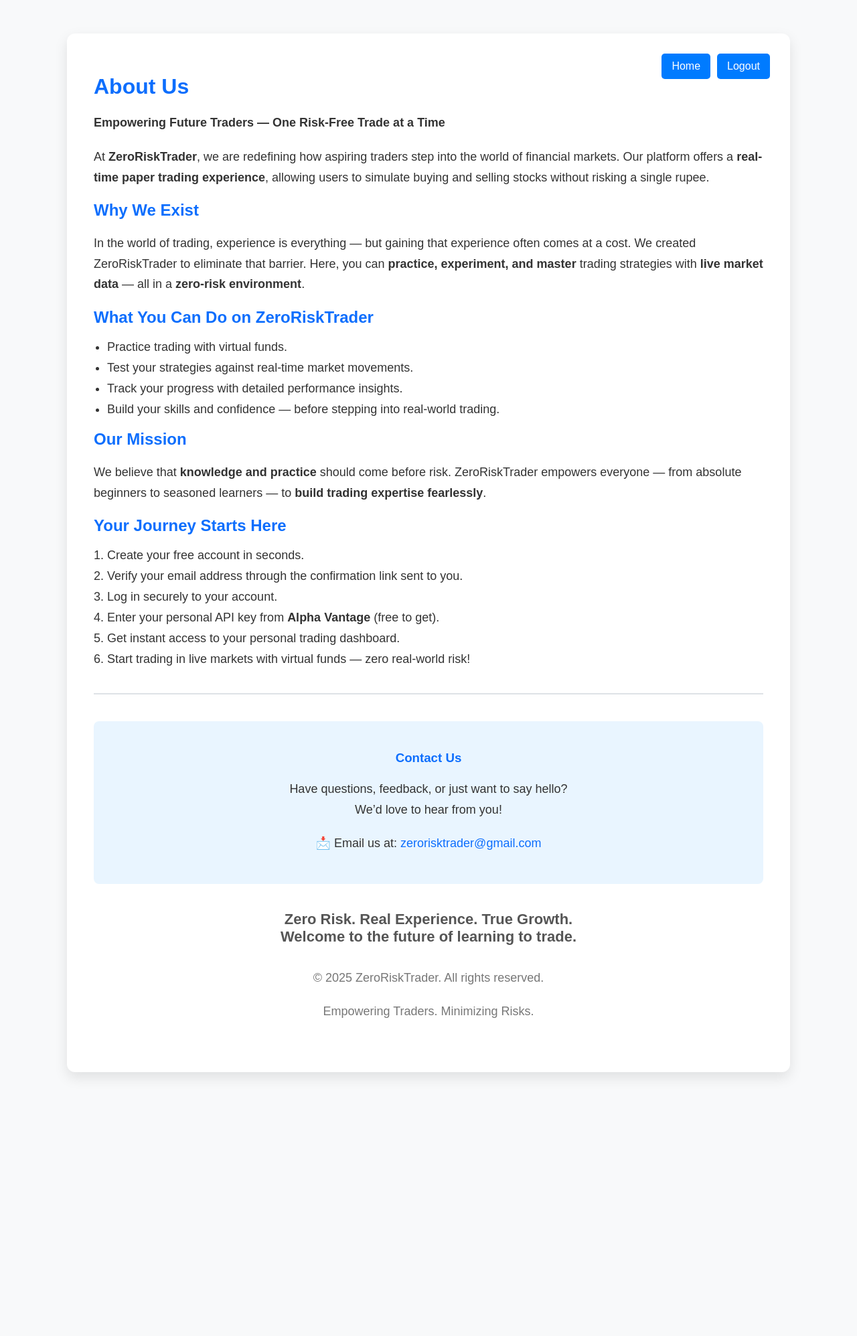
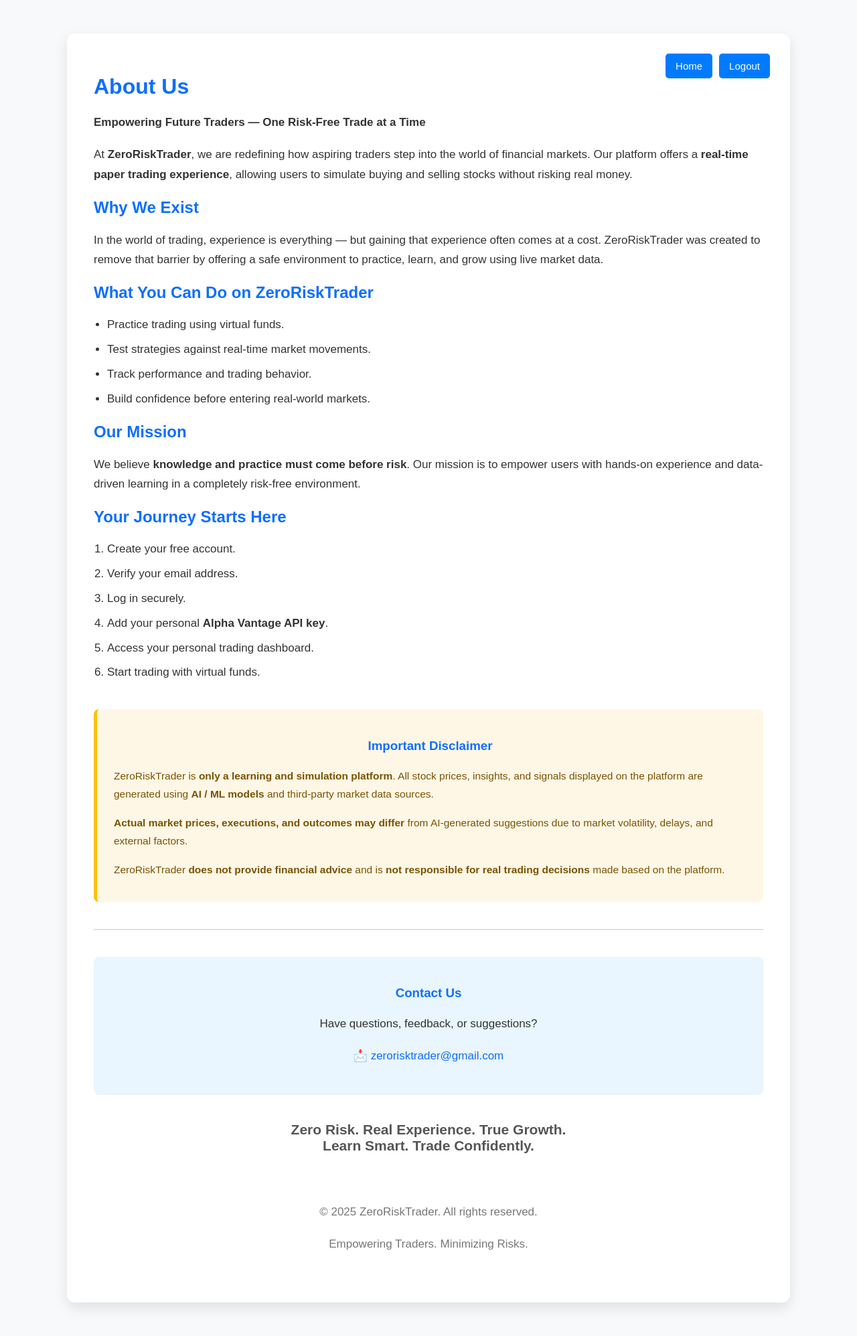
Before and after one commit to ankush-patil-tech/zero-risk-trader_1.0, a Django app: page /auth/about/ in a window 1280 px wide. Shown: the whole page at 67% size. Before the commit the page ends 1609 px from the top, so only its background shows below. Run offline with Django 4.2, Linux system fonts and the light colour scheme.

Commit message:
Refactor About Us page styles and content
Updated styles and content for the About Us page to enhance readability and user engagement.

```diff
--- a/auth_app/templates/auth/aboutus.html
+++ b/auth_app/templates/auth/aboutus.html
@@ -4,6 +4,7 @@
   <meta charset="UTF-8">
   <meta name="viewport" content="width=device-width, initial-scale=1">
   <title>About Us | ZeroRiskTrader</title>
+
   <style>
     body {
       font-family: 'Poppins', sans-serif;
@@ -12,6 +13,7 @@
       padding: 0;
       color: #333;
     }
+
     .container {
       max-width: 1000px;
       margin: 50px auto;
@@ -21,35 +23,88 @@
       border-radius: 12px;
       position: relative;
     }
+
     h1, h2 {
       color: #0d6efd;
       margin-bottom: 20px;
     }
+
     h3 {
       color: #0d6efd;
       text-align: center;
       margin-bottom: 20px;
     }
+
     p {
-      font-size: 18px;
-      line-height: 1.7;
-      margin-bottom: 20px;
+      font-size: 17px;
+      line-height: 1.75;
+      margin-bottom: 18px;
     }
+
     ul, ol {
-      font-size: 18px;
+      font-size: 17px;
       margin-bottom: 20px;
       padding-left: 20px;
+      line-height: 1.7;
     }
+
     li {
-      margin-bottom: 10px;
+      margin-bottom: 8px;
     }
+
     a {
       color: #0d6efd;
       text-decoration: none;
     }
+
     a:hover {
       text-decoration: underline;
     }
+
+    .top-right-buttons {
+      position: absolute;
+      top: 30px;
+      right: 30px;
+      display: flex;
+      gap: 10px;
+    }
+
+    .top-right-buttons a {
+      padding: 10px 15px;
+      font-size: 15px;
+      color: white;
+      background-color: #007bff;
+      border-radius: 5px;
+      text-decoration: none;
+      transition: background-color 0.3s ease;
+    }
+
+    .top-right-buttons a:hover {
+      background-color: #0056b3;
+    }
+
+    hr {
+      border: none;
+      border-top: 2px solid #dee2e6;
+      margin: 40px 0;
+    }
+
+    /* Disclaimer */
+    .disclaimer {
+      background-color: #fff7e6;
+      border-left: 5px solid #ffc107;
+      padding: 25px;
+      border-radius: 8px;
+      margin-top: 40px;
+    }
+
+    .disclaimer p {
+      font-size: 15.5px;
+      color: #7a5200;
+      margin-bottom: 10px;
+    }
+
+    /* Contact */
     .contact {
       background-color: #e9f5ff;
       padding: 25px;
@@ -57,37 +112,15 @@
       margin-top: 40px;
       text-align: center;
     }
+
     .tagline {
       text-align: center;
       margin-top: 40px;
       font-weight: bold;
-      font-size: 22px;
+      font-size: 21px;
       color: #555;
     }
-    hr {
-      border: none;
-      border-top: 2px solid #dee2e6;
-      margin: 40px 0;
-    }
-    .top-right-buttons {
-      position: absolute;
-      top: 30px;
-      right: 30px;
-      display: flex;
-      gap: 10px;
-    }
-    .top-right-buttons a {
-      padding: 10px 15px;
-      font-size: 16px;
-      color: white;
-      background-color: #007bff;
-      border-radius: 5px;
-      text-decoration: none;
-      transition: background-color 0.3s ease;
-    }
-    .top-right-buttons a:hover {
-      background-color: #0056b3;
-    }
+
     footer {
       width: 100%;
       text-align: center;
@@ -95,14 +128,16 @@
       background-color: #ffffff;
       color: #777;
       font-size: 14px;
-    margin-top: auto;
+      margin-top: 40px;
     }
+
     /* Mobile Responsive */
     @media (max-width: 768px) {
       .container {
         margin: 20px;
         padding: 20px;
       }
+
       .top-right-buttons {
         position: static;
         justify-content: center;
@@ -115,6 +150,7 @@
 <body>
 
 <div class="container">
+
   <div class="top-right-buttons">
     <a href="{% url 'dashboard' %}">Home</a>
     <a href="{% url 'logout' %}">Logout</a>
@@ -124,51 +160,80 @@
 
   <p><strong>Empowering Future Traders — One Risk-Free Trade at a Time</strong></p>
 
-  <p>At <strong>ZeroRiskTrader</strong>, we are redefining how aspiring traders step into the world of financial markets.
-  Our platform offers a <strong>real-time paper trading experience</strong>, allowing users to simulate buying and selling stocks without risking a single rupee.</p>
+  <p>
+    At <strong>ZeroRiskTrader</strong>, we are redefining how aspiring traders step into the world of financial markets.
+    Our platform offers a <strong>real-time paper trading experience</strong>, allowing users to simulate buying and selling
+    stocks without risking real money.
+  </p>
 
   <h2>Why We Exist</h2>
-  <p>In the world of trading, experience is everything — but gaining that experience often comes at a cost.
-  We created ZeroRiskTrader to eliminate that barrier. Here, you can <strong>practice, experiment, and master</strong> trading strategies with <strong>live market data</strong> — all in a <strong>zero-risk environment</strong>.</p>
+  <p>
+    In the world of trading, experience is everything — but gaining that experience often comes at a cost.
+    ZeroRiskTrader was created to remove that barrier by offering a safe environment to practice,
+    learn, and grow using live market data.
+  </p>
 
   <h2>What You Can Do on ZeroRiskTrader</h2>
   <ul>
-    <li>Practice trading with virtual funds.</li>
-    <li>Test your strategies against real-time market movements.</li>
-    <li>Track your progress with detailed performance insights.</li>
-    <li>Build your skills and confidence — before stepping into real-world trading.</li>
+    <li>Practice trading using virtual funds.</li>
+    <li>Test strategies against real-time market movements.</li>
+    <li>Track performance and trading behavior.</li>
+    <li>Build confidence before entering real-world markets.</li>
   </ul>
 
   <h2>Our Mission</h2>
-  <p>We believe that <strong>knowledge and practice</strong> should come before risk.
-  ZeroRiskTrader empowers everyone — from absolute beginners to seasoned learners — to <strong>build trading expertise fearlessly</strong>.</p>
+  <p>
+    We believe <strong>knowledge and practice must come before risk</strong>.
+    Our mission is to empower users with hands-on experience and data-driven learning
+    in a completely risk-free environment.
+  </p>
 
   <h2>Your Journey Starts Here</h2>
   <ol>
-    <li>Create your free account in seconds.</li>
-    <li>Verify your email address through the confirmation link sent to you.</li>
-    <li>Log in securely to your account.</li>
-    <li>Enter your personal API key from <strong>Alpha Vantage</strong> (free to get).</li>
-    <li>Get instant access to your personal trading dashboard.</li>
-    <li>Start trading in live markets with virtual funds — zero real-world risk!</li>
+    <li>Create your free account.</li>
+    <li>Verify your email address.</li>
+    <li>Log in securely.</li>
+    <li>Add your personal <strong>Alpha Vantage API key</strong>.</li>
+    <li>Access your personal trading dashboard.</li>
+    <li>Start trading with virtual funds.</li>
   </ol>
+
+  <!-- DISCLAIMER -->
+  <div class="disclaimer">
+    <h3>Important Disclaimer</h3>
+    <p>
+      ZeroRiskTrader is <strong>only a learning and simulation platform</strong>.
+      All stock prices, insights, and signals displayed on the platform are generated using
+      <strong>AI / ML models</strong> and third-party market data sources.
+    </p>
+    <p>
+      <strong>Actual market prices, executions, and outcomes may differ</strong>
+      from AI-generated suggestions due to market volatility, delays, and external factors.
+    </p>
+    <p>
+      ZeroRiskTrader <strong>does not provide financial advice</strong> and
+      is <strong>not responsible for real trading decisions</strong> made based on the platform.
+    </p>
+  </div>
 
   <hr>
 
   <div class="contact">
     <h3>Contact Us</h3>
-    <p>Have questions, feedback, or just want to say hello?<br>We’d love to hear from you!</p>
-    <p>📩 Email us at: <a href="mailto:zerorisktrader@gmail.com">zerorisktrader@gmail.com</a></p>
+    <p>Have questions, feedback, or suggestions?</p>
+    <p>📩 <a href="mailto:zerorisktrader@gmail.com">zerorisktrader@gmail.com</a></p>
   </div>
 
   <div class="tagline">
     Zero Risk. Real Experience. True Growth.<br>
-    Welcome to the future of learning to trade.
+    Learn Smart. Trade Confidently.
   </div>
+
   <footer>
     <p>&copy; 2025 ZeroRiskTrader. All rights reserved.</p>
     <p>Empowering Traders. Minimizing Risks.</p>
   </footer>
+
 </div>
 
 </body>
```
Lines whose indentation alone changed are shown as unchanged.
